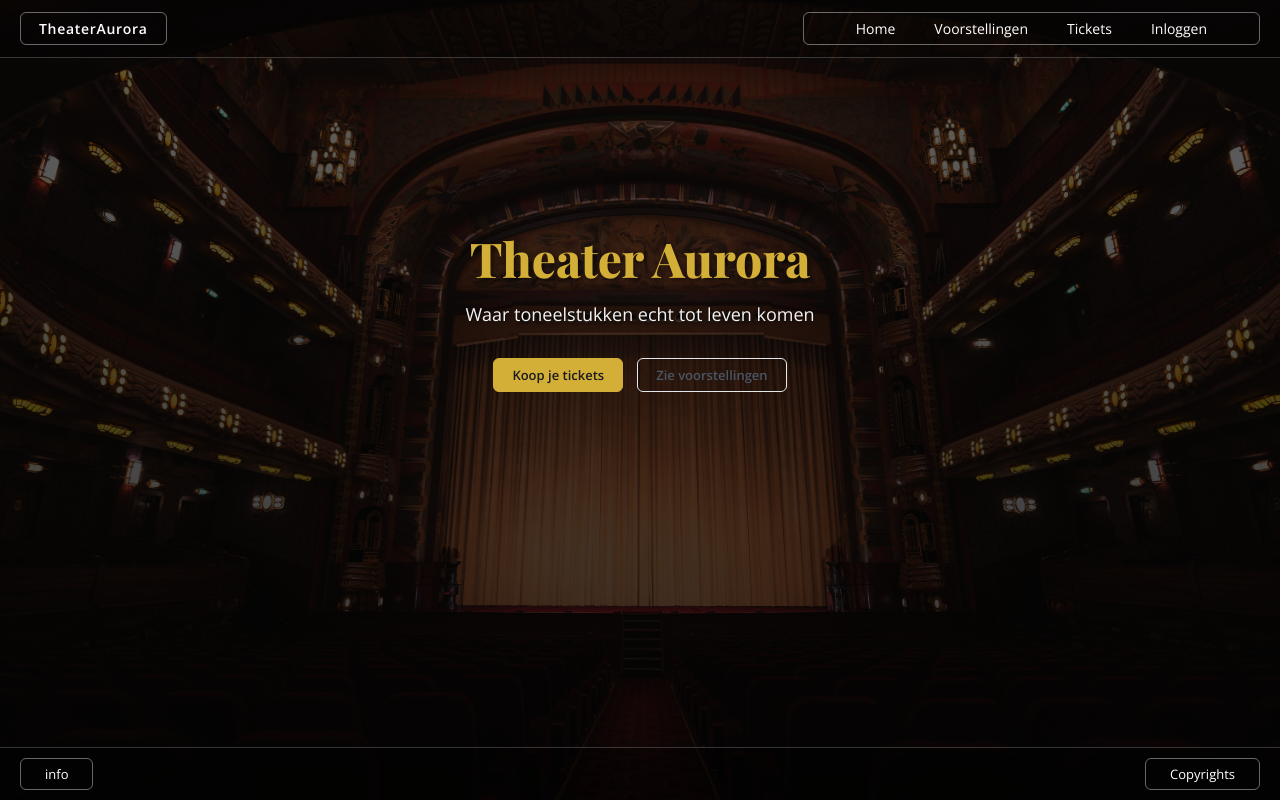
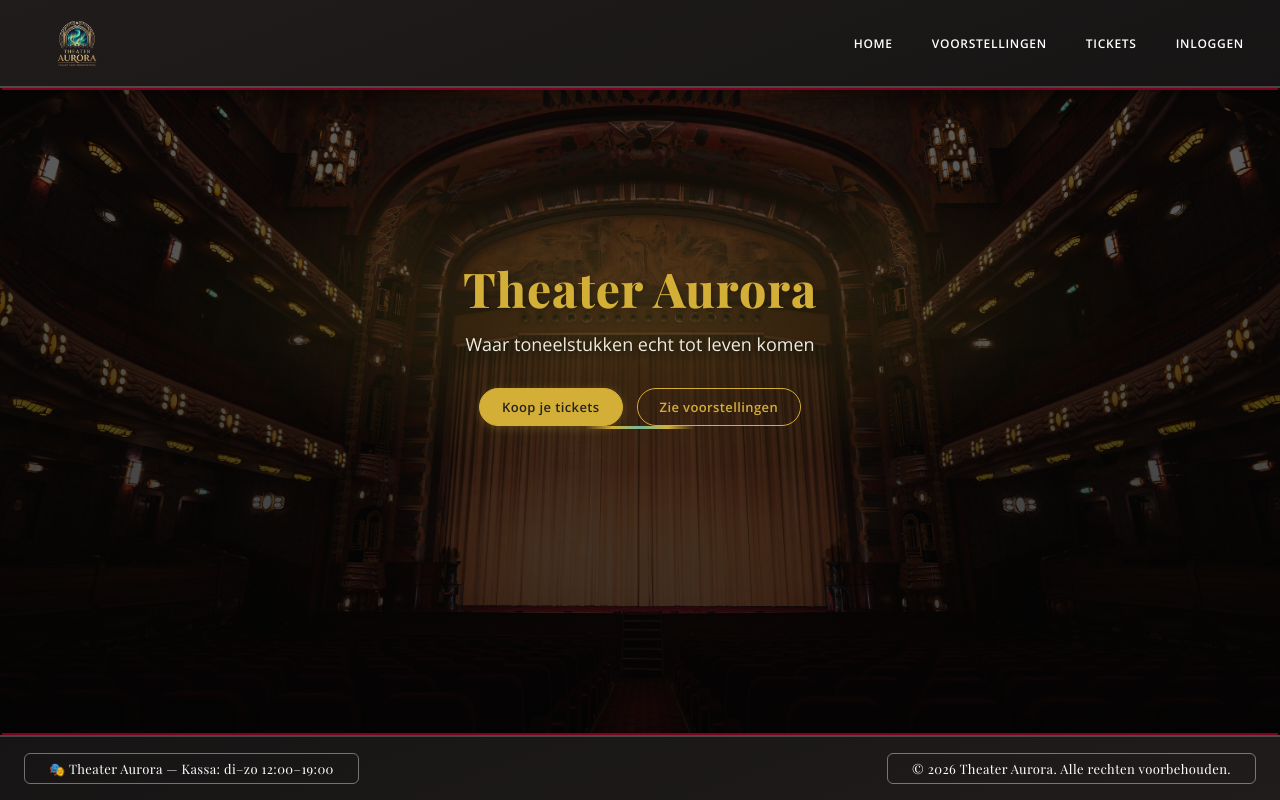
Before and after one commit to FlorianvdM/PRO-TheaterAurora, a PHP site: page / in a window 1280 px wide. Run offline with PHP 8.4, Linux system fonts and the light colour scheme; some web fonts are replaced.

Commit message:
style aangepast

```diff
--- a/assets/css/style.css
+++ b/assets/css/style.css
@@ -11,17 +11,53 @@
 }
 
 :root {
-  --kleur-achtergrond:   #ffffff;
-  --kleur-vlak:          #f9fafb;
-  --kleur-rand:          #e5e7eb;
-  --kleur-accent:        #D4AF37;
-  --kleur-accent-hover:  #7B1B38;
-  --kleur-tekst:         #1A1A1B;
-  --kleur-tekst-zacht:   #4b5563;
+  --kleur-achtergrond:   #0B0B0B;
+  --kleur-vlak:          #161414;
+  --kleur-vlak-hoog:     #211c1c;
+  --kleur-rand:          #3a2a2c;
+  --kleur-accent:        #D3AF37;
+  --kleur-accent-zacht:  #e8c766;
+  --kleur-accent-hover:  #800020;
+  --kleur-accent-2:      #1F6850;
+  --kleur-accent-2-zacht: #6fb8a0;
+  --kleur-tekst:         #f4ead9;
+  --kleur-tekst-zacht:   #bfae9f;
   --lettertype:          'Open Sans', sans-serif;
   --lettertype-kop:      'Playfair Display', serif;
   --lettertype-quote:    'Lobster Two', cursive;
   --straal:              6px;
+  --schaduw-goud:        0 2px 10px rgba(211, 175, 55, 0.25);
+}
+
+/* Fluwelen gordijn-textuur met een subtiel brocaat-patroon voor een luxueuzere uitstraling */
+body {
+  background-image:
+    radial-gradient(ellipse 70% 60% at 50% 50%, transparent 55%, rgba(0, 0, 0, 0.55) 100%),
+    radial-gradient(circle at 12% 8%, rgba(211, 175, 55, 0.10) 0%, transparent 38%),
+    radial-gradient(circle at 88% 92%, rgba(211, 175, 55, 0.08) 0%, transparent 42%),
+    repeating-linear-gradient(
+      45deg,
+      rgba(211, 175, 55, 0.045) 0px,
+      rgba(211, 175, 55, 0.045) 1px,
+      transparent 1px,
+      transparent 28px
+    ),
+    repeating-linear-gradient(
+      -45deg,
+      rgba(211, 175, 55, 0.045) 0px,
+      rgba(211, 175, 55, 0.045) 1px,
+      transparent 1px,
+      transparent 28px
+    ),
+    repeating-linear-gradient(
+      90deg,
+      rgba(0, 0, 0, 0.18) 0px,
+      rgba(0, 0, 0, 0.18) 2px,
+      transparent 2px,
+      transparent 26px
+    ),
+    radial-gradient(ellipse at top, #1c1614 0%, #0B0B0B 68%);
+  background-attachment: fixed;
 }
 
 body {
@@ -51,7 +87,6 @@ body.homepagina-bg .site-footer {
   border-color: rgba(255, 255, 255, 0.2);
 }
 
-body.homepagina-bg .header-logo,
 body.homepagina-bg .header-nav,
 body.homepagina-bg .footer-info,
 body.homepagina-bg .footer-copy,
@@ -60,8 +95,7 @@ body.homepagina-bg .hamburger {
   color: #ffffff;
 }
 
-body.homepagina-bg .header-nav a,
-body.homepagina-bg .header-logo a {
+body.homepagina-bg .header-nav a {
   color: #ffffff;
 }
 
@@ -83,10 +117,12 @@ a {
 h1, h2, h3, h4, h5, h6 {
   font-family: var(--lettertype-kop);
   color: var(--kleur-accent);
+  letter-spacing: 0.02em;
 }
 
 .quote, .review-tekst, blockquote {
   font-family: var(--lettertype-quote);
+  color: var(--kleur-accent-2-zacht);
 }
 
 /* ============================================
@@ -96,30 +132,34 @@ h1, h2, h3, h4, h5, h6 {
   display: flex;
   align-items: center;
   justify-content: space-between;
-  padding: 12px 20px;
-  background-color: var(--kleur-achtergrond);
-  border-bottom: 1px solid var(--kleur-rand);
+  padding: 14px 24px;
+  background: linear-gradient(160deg, var(--kleur-vlak-hoog), var(--kleur-vlak));
+  border-bottom: 2px solid var(--kleur-accent);
+  box-shadow: 0 4px 0 -2px var(--kleur-accent-hover), 0 6px 0 -4px var(--kleur-accent-2), 0 8px 18px rgba(0,0,0,0.35);
+  position: relative;
+  z-index: 10;
 }
 
 .header-logo {
-  border: 1px solid var(--kleur-tekst);
-  padding: 6px 18px;
-  border-radius: var(--straal);
-  font-weight: 600;
-  font-size: 14px;
-  letter-spacing: 0.05em;
+  display: flex;
+  align-items: center;
+}
+
+.header-logo-img {
+  height: 58px;
+  width: auto;
+  display: block;
 }
 
 .header-logo a {
   color: inherit;
   text-decoration: none;
+  display: flex;
+  align-items: center;
 }
 
 .header-nav {
-  border: 1px solid var(--kleur-tekst);
-  padding: 6px 40px;
-  border-radius: var(--straal);
-  font-size: 14px;
+  font-size: 13px;
   color: var(--kleur-tekst);
 }
 
@@ -132,16 +172,20 @@ h1, h2, h3, h4, h5, h6 {
 }
 
 .header-nav a {
-  color: var(--kleur-tekst);
+  color: var(--kleur-tekst-zacht);
   text-decoration: none;
   padding: 6px 12px;
   border-radius: var(--straal);
+  text-transform: uppercase;
+  letter-spacing: 0.06em;
+  font-size: 12px;
+  font-weight: 600;
   transition: background-color 0.2s ease, color 0.2s ease;
 }
 
 .header-nav a:hover {
   background-color: var(--kleur-accent);
-  color: #ffffff;
+  color: #1A1A1B;
 }
 
 /* Hamburger menu */
@@ -276,37 +321,43 @@ h1, h2, h3, h4, h5, h6 {
    ============================================ */
 .knop {
   display: inline-block;
-  padding: 7px 18px;
-  border-radius: var(--straal);
+  padding: 9px 22px;
+  border-radius: 999px;
   font-size: 13px;
   font-weight: 600;
   text-decoration: none;
   cursor: pointer;
   border: 1px solid var(--kleur-rand);
-  transition: background-color 0.2s ease, border-color 0.2s ease, color 0.2s ease;
+  letter-spacing: 0.03em;
+  transition: background-color 0.2s ease, border-color 0.2s ease, color 0.2s ease, transform 0.15s ease, box-shadow 0.2s ease;
 }
 
 .knop-primair {
   background-color: var(--kleur-accent);
   color: #1A1A1B;
   border-color: var(--kleur-accent);
+  box-shadow: var(--schaduw-goud);
 }
 
 .knop-primair:hover {
-  background-color: var(--kleur-accent);
-  border-color: var(--kleur-accent);
+  background-color: var(--kleur-accent-hover);
+  border-color: var(--kleur-accent-hover);
   color: #ffffff;
+  transform: translateY(-1px);
+  box-shadow: 0 6px 16px rgba(123, 27, 56, 0.4);
 }
 
 .knop-secundair {
   background-color: transparent;
-  color: var(--kleur-tekst-zacht);
+  color: var(--kleur-accent);
+  border-color: var(--kleur-accent);
 }
 
 .knop-secundair:hover {
   background-color: var(--kleur-accent);
   border-color: var(--kleur-accent);
-  color: #ffffff;
+  color: #1A1A1B;
+  transform: translateY(-1px);
 }
 
 .knop-klein {
@@ -627,6 +678,24 @@ tr:hover td {
   text-align: center;
   padding: 140px 20px;
   margin-bottom: 30px;
+  position: relative;
+}
+
+.hero-sectie::before {
+  content: "";
+  position: absolute;
+  inset: 0;
+  background: radial-gradient(ellipse 60% 50% at 50% 40%, rgba(211, 175, 55, 0.18) 0%, transparent 70%);
+  pointer-events: none;
+}
+
+.hero-sectie::after {
+  content: "";
+  display: block;
+  width: 110px;
+  height: 3px;
+  margin: 0 auto 22px;
+  background: linear-gradient(90deg, transparent, var(--kleur-accent), var(--kleur-accent-2-zacht), var(--kleur-accent), transparent);
 }
 
 @media (max-width: 480px) {
@@ -940,20 +1030,23 @@ tr:hover td {
   display: flex;
   align-items: center;
   justify-content: space-between;
-  padding: 10px 20px;
-  background-color: var(--kleur-achtergrond);
-  border-top: 1px solid var(--kleur-rand);
+  padding: 16px 24px;
+  background: linear-gradient(160deg, var(--kleur-vlak), var(--kleur-vlak-hoog));
+  border-top: 2px solid var(--kleur-accent);
+  box-shadow: 0 -4px 0 -2px var(--kleur-accent-hover), 0 -6px 0 -4px var(--kleur-accent-2);
   flex-wrap: wrap;
   gap: 8px;
 }
 
 .footer-info,
 .footer-copy {
-  border: 1px solid var(--kleur-tekst);
+  border: 1px solid var(--kleur-rand);
   padding: 6px 24px;
   border-radius: var(--straal);
   font-size: 13px;
-  color: var(--kleur-tekst);
+  color: var(--kleur-tekst-zacht);
+  font-family: var(--lettertype-kop);
+  letter-spacing: 0.03em;
 }
 
 /* ============================================
--- a/includes/footer.php
+++ b/includes/footer.php
@@ -6,8 +6,8 @@
 ?>
 
   <footer class="site-footer">
-    <div class="footer-info">info</div>
-    <div class="footer-copy">Copyrights</div>
+    <div class="footer-info">🎭 Theater Aurora &mdash; Kassa: di&ndash;zo 12:00&ndash;19:00</div>
+    <div class="footer-copy">&copy; <?= date('Y') ?> Theater Aurora. Alle rechten voorbehouden.</div>
   </footer>
 
   <script src="assets/js/script.js"></script>
--- a/includes/header.php
+++ b/includes/header.php
@@ -25,7 +25,7 @@ if ($pdo === null) {
 </head>
 <body>
   <header class="site-header">
-    <div class="header-logo">TheaterAurora</div>
+    <div class="header-logo"><img src="assets/images/logo.png" alt="Theater Aurora" class="header-logo-img" /></div>
   </header>
   <main class="error-container">
     <div class="error-inhoud">
@@ -54,7 +54,7 @@ if ($pdo === null) {
 <body class="<?= htmlspecialchars($bodyClass ?? '') ?>">
 
   <header class="site-header">
-    <div class="header-logo"><a href="index.php">TheaterAurora</a></div>
+    <div class="header-logo"><a href="index.php"><img src="assets/images/logo.png" alt="Theater Aurora" class="header-logo-img" /></a></div>
     <button class="hamburger" id="hamburger" aria-label="Menu" aria-expanded="false">
       <span></span>
       <span></span>
```
Also changed, not shown: other parts of assets/css/style.css (+43 -21 lines), assets/images/logo.png (added).
